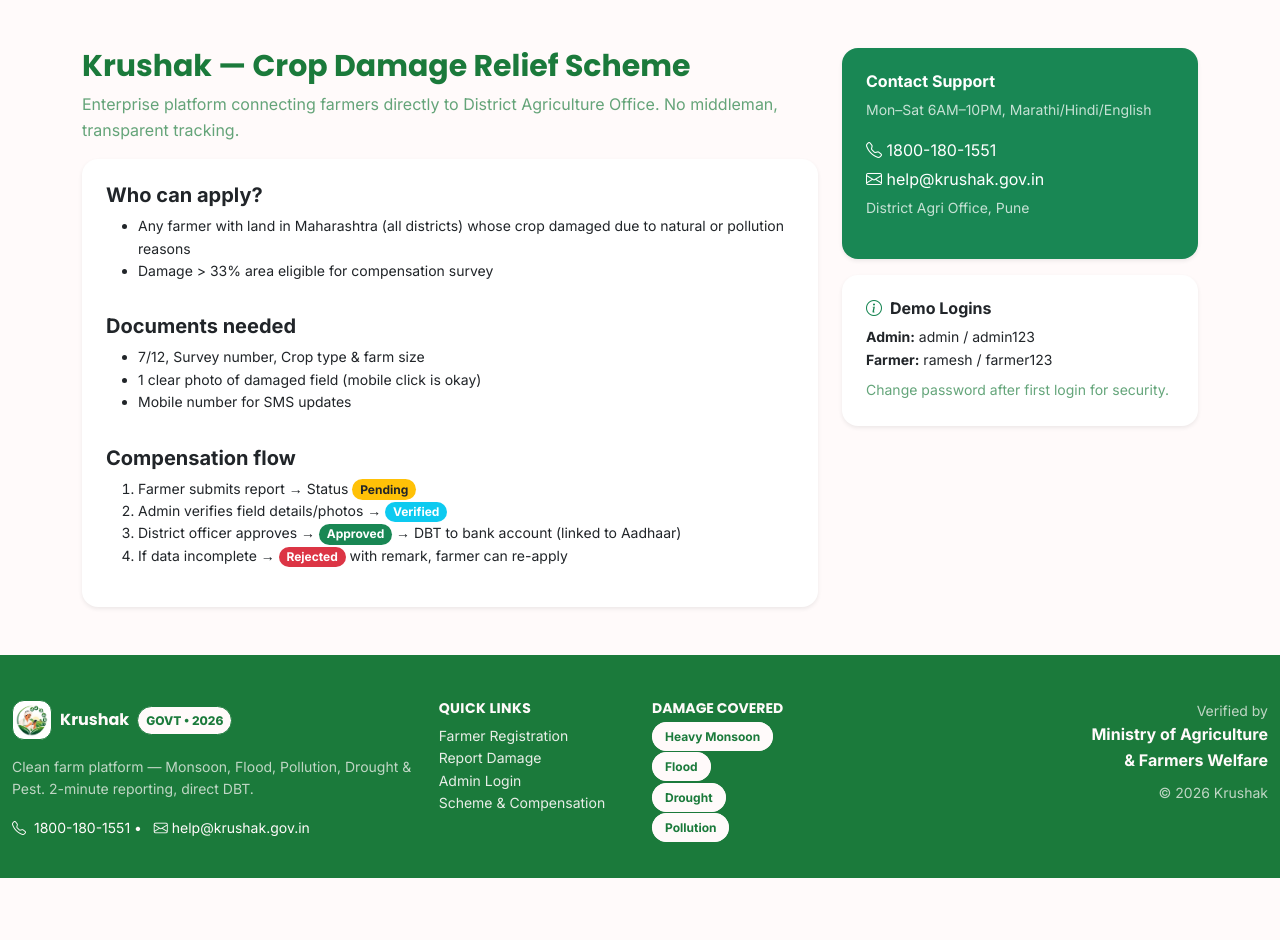
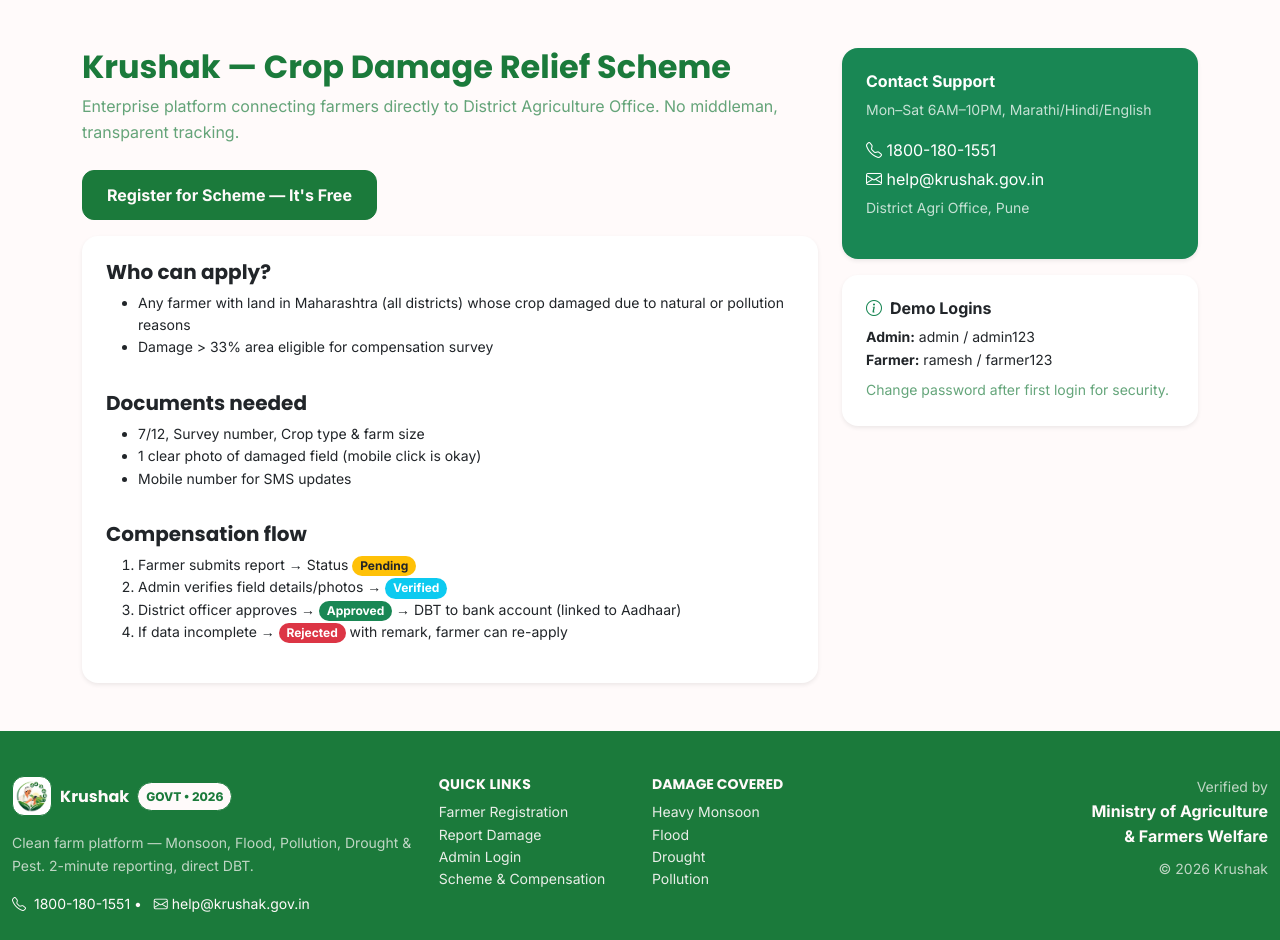
Before and after one commit to doxpro26-star/krushak, a Flask app: page /about in a window 1280 px wide. Shown: the part 75-1015 px from the top of the page. Before the commit the page ends 953 px from the top, so only its background shows below. Run offline with Flask 3, Linux system fonts and the light colour scheme.

Commit message:
a11y: fix 5 about heuristics - H1, H2 hierarchy, Register CTA, footer plain links, Admin Title Case

```diff
--- a/templates/about.html
+++ b/templates/about.html
@@ -4,21 +4,22 @@
 <div class="container py-5">
   <div class="row g-4">
     <div class="col-lg-8">
-      <h2 class="fw-bold">Krushak — Crop Damage Relief Scheme</h2>
+      <h1 class="h2 fw-bold">Krushak — Crop Damage Relief Scheme</h1>
       <p class="text-muted">Enterprise platform connecting farmers directly to District Agriculture Office. No middleman, transparent tracking.</p>
+      <a href="{{ url_for('farmer_register') }}" class="btn mt-2 mb-3 fw-bold" style="background:var(--green); color:var(--snow); border:1.5px solid var(--green); border-radius:var(--r-md); padding:12px 24px;" aria-label="Register for Krushak scheme">Register for Scheme — It's Free</a>
       <div class="card border-0 shadow-sm rounded-4 p-4">
-        <h5 class="fw-bold">Who can apply?</h5>
+        <h2 class="h5 fw-bold">Who can apply?</h2>
         <ul class="small">
           <li>Any farmer with land in Maharashtra (all districts) whose crop damaged due to natural or pollution reasons</li>
           <li>Damage > 33% area eligible for compensation survey</li>
         </ul>
-        <h5 class="fw-bold mt-3">Documents needed</h5>
+        <h2 class="h5 fw-bold mt-3">Documents needed</h2>
         <ul class="small">
           <li>7/12, Survey number, Crop type & farm size</li>
           <li>1 clear photo of damaged field (mobile click is okay)</li>
           <li>Mobile number for SMS updates</li>
         </ul>
-        <h5 class="fw-bold mt-3">Compensation flow</h5>
+        <h2 class="h5 fw-bold mt-3">Compensation flow</h2>
         <ol class="small">
           <li>Farmer submits report → Status <span class="badge bg-warning text-dark">Pending</span></li>
           <li>Admin verifies field details/photos → <span class="badge bg-info">Verified</span></li>
--- a/templates/base.html
+++ b/templates/base.html
@@ -36,7 +36,7 @@
           {% endif %}
           <li class="nav-item dropdown">
             <a class="nav-link dropdown-toggle" href="#" data-bs-toggle="dropdown">
-              <i class="bi bi-person-circle me-1"></i>{{ current_user.username }}
+              <i class="bi bi-person-circle me-1"></i>{{ current_user.username|capitalize }}
             </a>
             <ul class="dropdown-menu" style="background:var(--snow); border:1.5px solid var(--green);">
               <li><span class="dropdown-item-text small" style="color:var(--green);">{{ current_user.role|upper }} • {{ current_user.district }}</span></li>
@@ -99,11 +99,11 @@
       </div>
       <div class="col-6 col-lg-3">
         <h2 class="h6 small fw-bold">DAMAGE COVERED</h2>
-        <ul class="list-unstyled small" style="display:flex; flex-direction:column; gap:8px; align-items:flex-start;">
-          <li><span class="tag-two" style="justify-content:flex-start; text-align:left;">Heavy Monsoon</span></li>
-          <li><span class="tag-two" style="justify-content:flex-start; text-align:left;">Flood</span></li>
-          <li><span class="tag-two" style="justify-content:flex-start; text-align:left;">Drought</span></li>
-          <li><span class="tag-two" style="justify-content:flex-start; text-align:left;">Pollution</span></li>
+        <ul class="list-unstyled small">
+          <li><a href="{{ url_for('index') }}#damage" style="color:var(--snow); opacity:.9;">Heavy Monsoon</a></li>
+          <li><a href="{{ url_for('index') }}#damage" style="color:var(--snow); opacity:.9;">Flood</a></li>
+          <li><a href="{{ url_for('index') }}#damage" style="color:var(--snow); opacity:.9;">Drought</a></li>
+          <li><a href="{{ url_for('index') }}#damage" style="color:var(--snow); opacity:.9;">Pollution</a></li>
         </ul>
       </div>
       <div class="col-lg-3 text-lg-end">
--- a/templates/index.html
+++ b/templates/index.html
@@ -63,7 +63,7 @@
 </section>
 
 <!-- DAMAGE -->
-<section class="py-5" style="background:var(--snow); border-top:1.5px solid var(--green-line);">
+<section class="py-5" id="damage" style="background:var(--snow); border-top:1.5px solid var(--green-line);">
   <div class="container">
     <div class="d-flex align-items-center gap-3 mb-4">
       <span style="width:6px; height:32px; background:var(--green); border-radius:99px;"></span>
```
